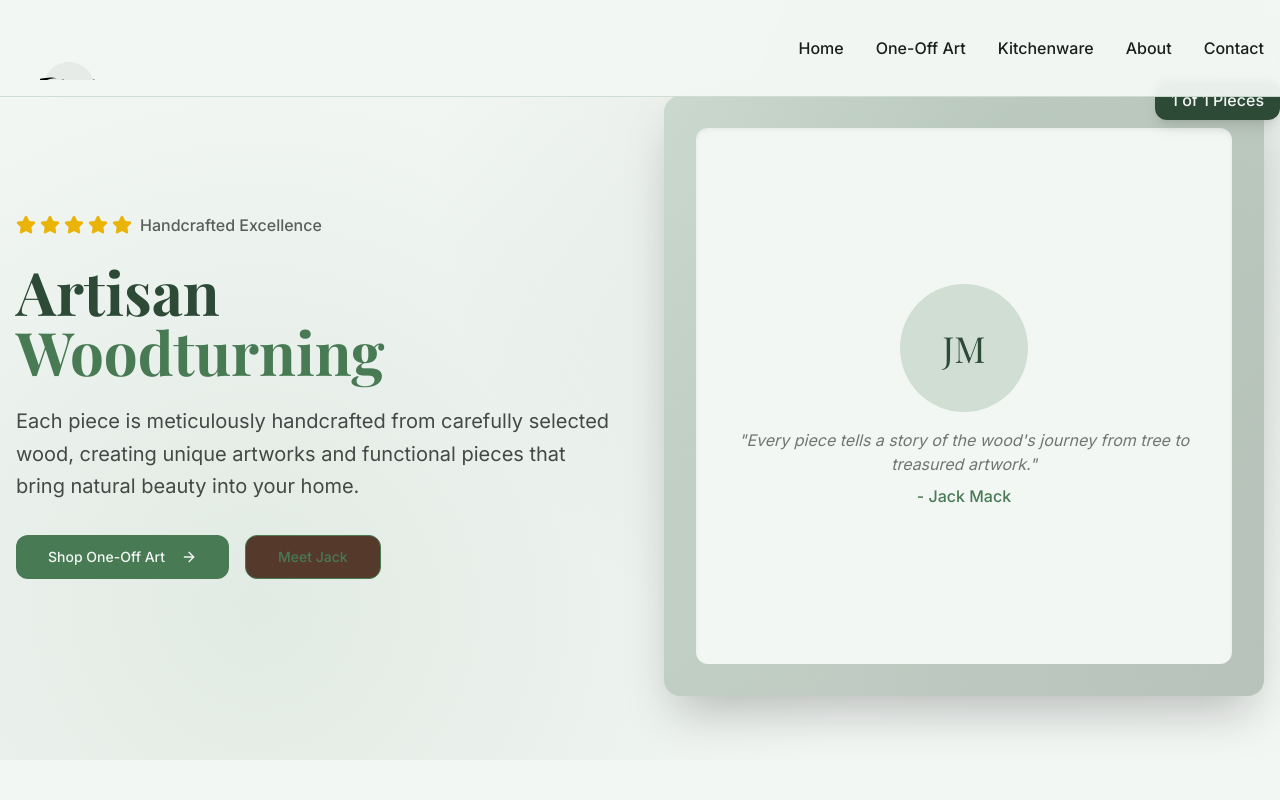
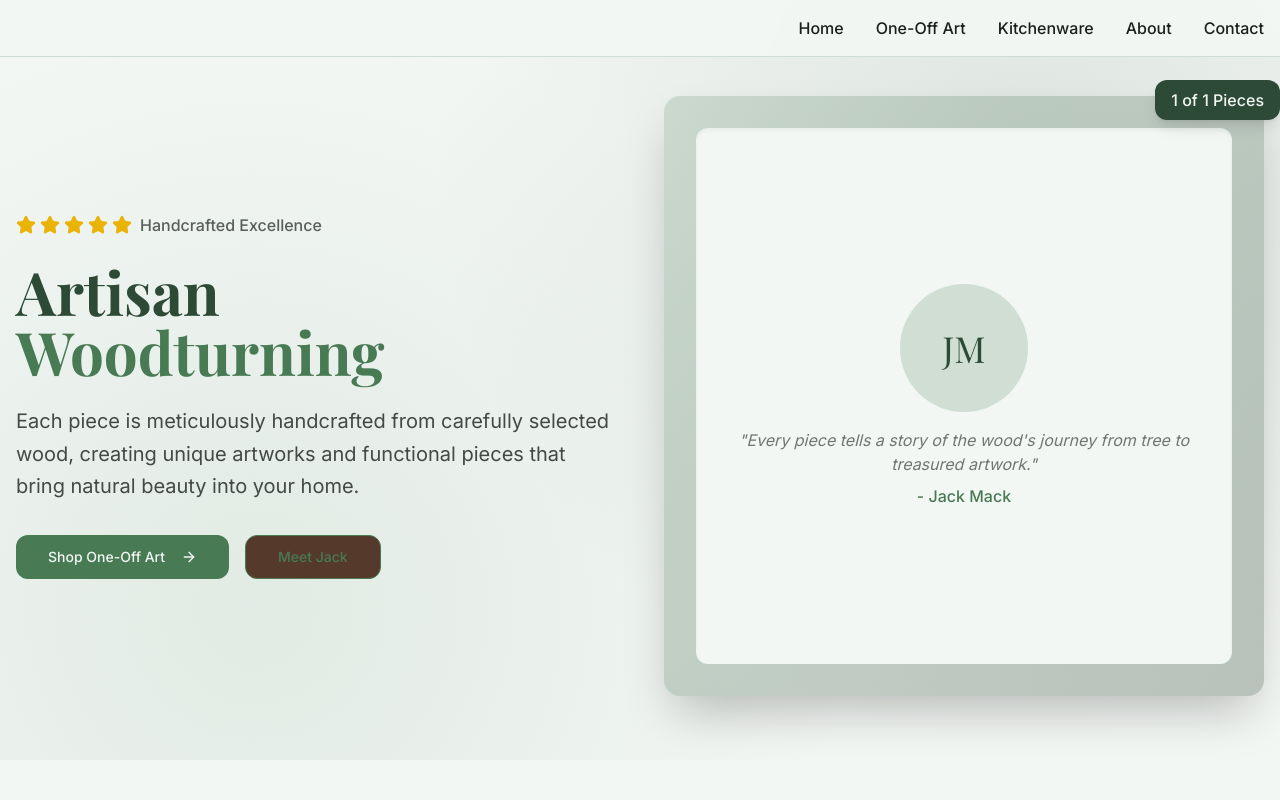
Before and after one commit to ryand2626/jack-mack-artisan-shop, a React (Vite) app: page / in a window 1280 px wide. Shown: the top 800 px of the page. Built offline with nearby package versions, Linux system fonts and the light colour scheme.

Commit message:
Remove logo
Remove the existing logo image from the header, as the user will provide a new one.

```diff
--- a/src/components/Header.tsx
+++ b/src/components/Header.tsx
@@ -18,15 +18,9 @@ const Header = () => {
     <header className="fixed top-0 left-0 right-0 z-50 bg-nature-sage/95 backdrop-blur-sm border-b border-nature-moss/20">
       <div className="container mx-auto px-4 py-4">
         <div className="flex items-center justify-between">
-          {/* Logo */}
+          {/* Logo placeholder - ready for new logo */}
           <div className="flex items-center space-x-3">
-            <div className="h-16 w-auto overflow-hidden">
-              <img
-                src="/lovable-uploads/695ffc1a-cc81-412f-9df5-d02cd08750d3.png"
-                alt="Jack Mack Woodturning"
-                className="h-36 w-auto object-cover object-center"
-              />
-            </div>
+            {/* Logo will be added here */}
           </div>
 
           {/* Desktop Navigation */}
```
